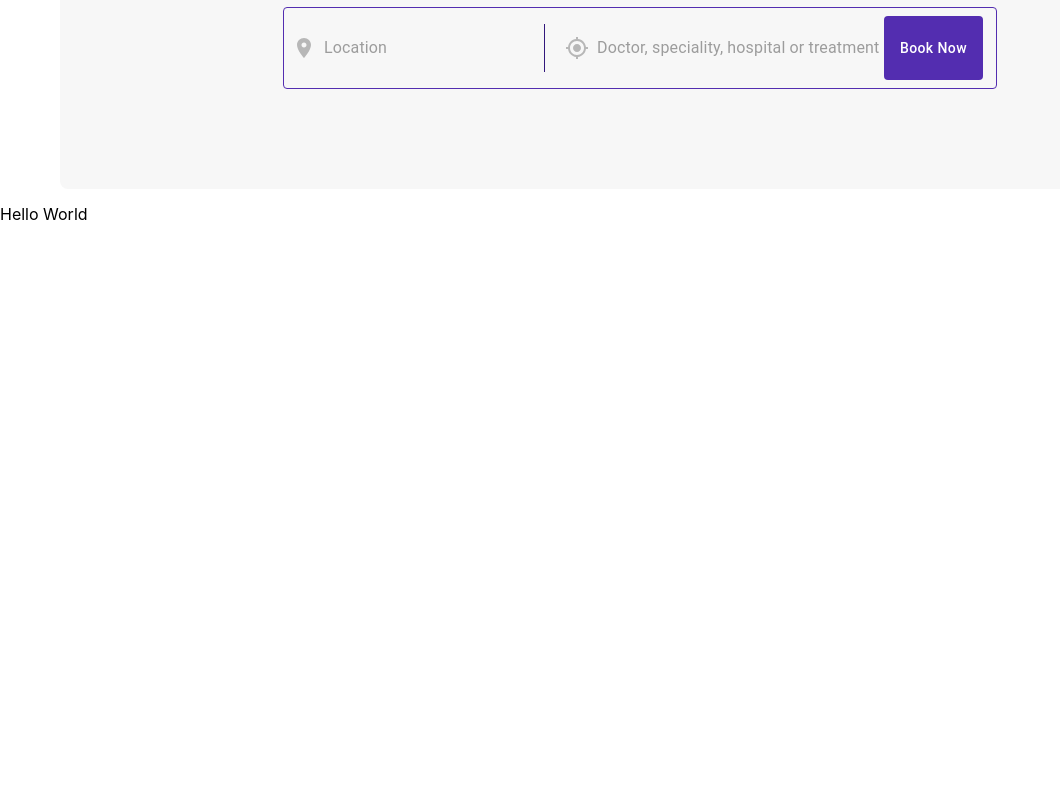
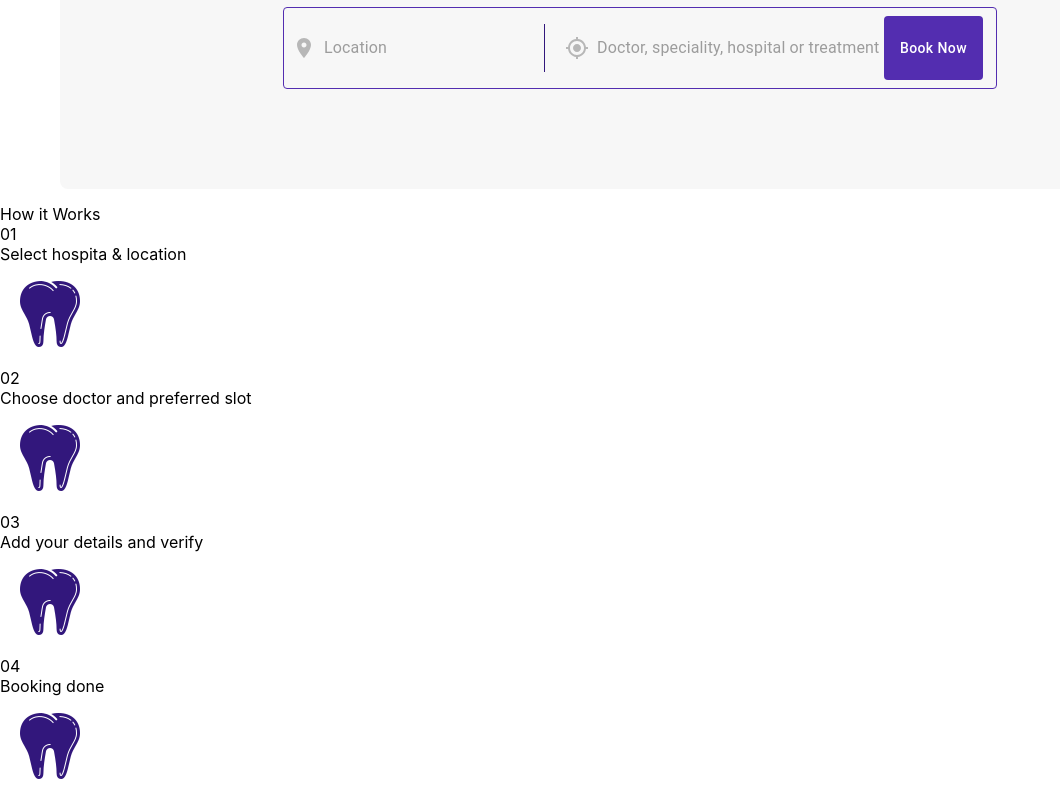
Before and after one commit to khalatevarun/SmartMeet, a React (Create React App) app: page / in a window 1280 px wide. Shown: the part 606-1406 px from the top of the page, without its empty margins (0-1060 px from the left). Before the commit the page ends 830 px from the top, so only its background shows below. Built offline with nearby package versions, Linux system fonts and the light colour scheme.

Commit message:
load dummy content dynamically

```diff
--- a/src/components/hero-section/Carousel.js
+++ b/src/components/hero-section/Carousel.js
@@ -3,7 +3,7 @@ import AliceCarousel from 'react-alice-carousel';
 import 'react-alice-carousel/lib/alice-carousel.css';
 
 import './Carousel.css';
-import { categories } from '../../data/carouselItem';
+import { categories } from '../../data/data';
 
 const handleDragStart = (e) => e.preventDefault();
 
--- a/src/components/section2/Section2.js
+++ b/src/components/section2/Section2.js
@@ -1,4 +1,20 @@
+import { steps } from '../../data/data';
+
 const Section2 = () => {
-  return <div>Hello World</div>;
+  const process = steps.map((s) => (
+    <div>
+      <div>{s.no}</div>
+      <div>{s.text}</div>
+      <div>
+        <img src={s.img} alt={s.no} />
+      </div>
+    </div>
+  ));
+  return (
+    <div>
+      <div className="title">How it Works</div>
+      {process}
+    </div>
+  );
 };
 export default Section2;
--- a/src/data/carouselItem.js
+++ b/src/data/data.js
@@ -13,3 +13,10 @@ export const categories = [
   { img: gastroenterologist, name: 'Gastroenterologist' },
   { img: nephrologist, name: 'Nephrologist' },
 ];
+
+export const steps = [
+  { no: '01', text: 'Select hospita & location', img: dentist },
+  { no: '02', text: 'Choose doctor and preferred slot', img: dentist },
+  { no: '03', text: 'Add your details and verify', img: dentist },
+  { no: '04', text: 'Booking done', img: dentist },
+];
```
